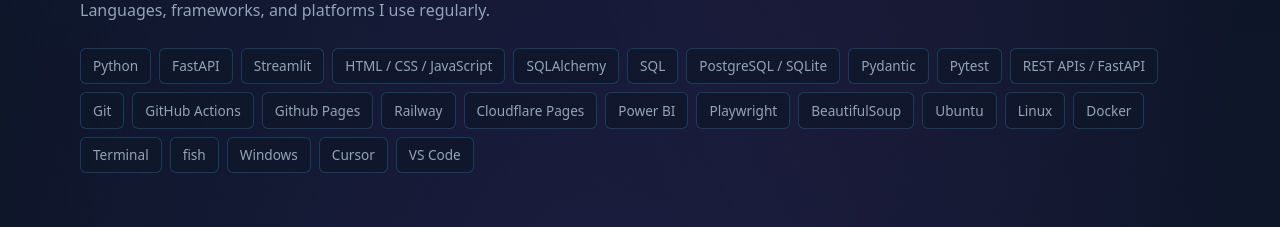
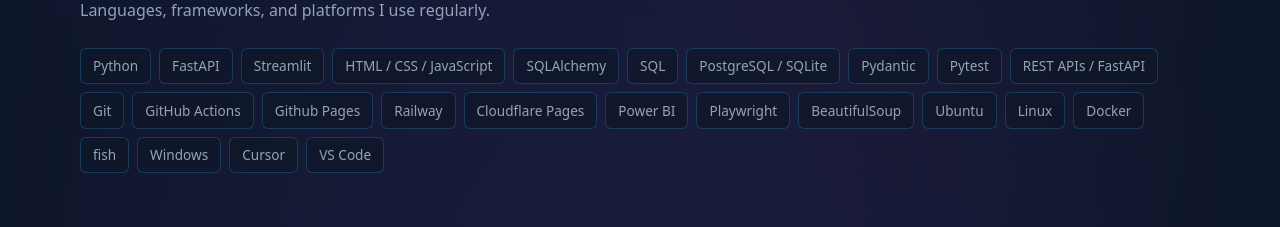
Before and after one commit to JeremyB-py/JeremyB-pydev_Portfolio, a website built with Vite: page site/index.html in a window 1280 px wide. Shown: the part 4280-4507 px from the top of the page. Built offline with nearby package versions, Linux system fonts and the light colour scheme.

```diff
--- a/site/index.html
+++ b/site/index.html
@@ -232,7 +232,6 @@
               <li>Ubuntu</li>
               <li>Linux</li>
               <li>Docker</li>
-              <li>Terminal</li>
               <li>fish</li>
               <li>Windows</li>
               <li>Cursor</li>
```
Also changed, not shown: 1 other file.
